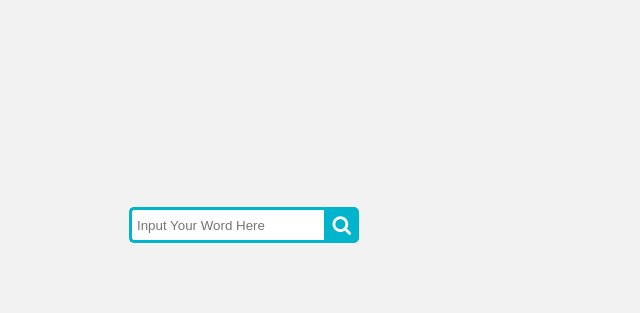
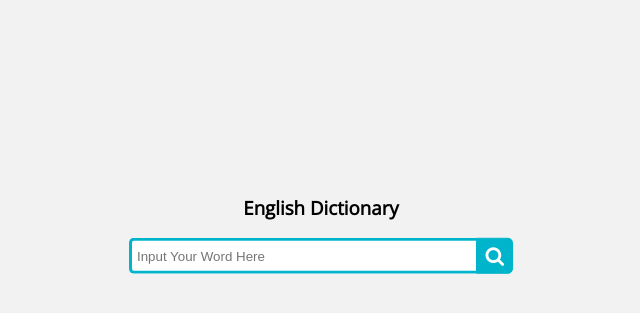
Before and after one commit to mi112/englishdictionary, a Django app: page / in a window 1280 px wide. Shown: the part 175-488 px from the top of the page, without its empty margins (319-959 px from the left). Run offline with Django 3.2, Linux system fonts and the light colour scheme.

Commit message:
second commit

```diff
--- a/templates/index.html
+++ b/templates/index.html
@@ -50,15 +50,23 @@
   top: 50%;
   left: 50%;
   transform: translate(-50%, -50%);
+
+}
+.wrap #title{
+  text-align: center;
 }
 form{
   display: flex;
+  width: 100%;
 }
+
 </style>
 </head>
 <body>
 <div class="wrap">
+  <h3 id="title">English Dictionary</h3>
    <div class="search">
+
      <form action="word">
       <input type="text" name="search" class="searchTerm" placeholder="Input Your Word Here">
       <button type="submit" class="searchButton">
--- a/templates/word.html
+++ b/templates/word.html
@@ -50,14 +50,20 @@
   top: 50%;
   left: 50%;
   transform: translate(-50%, -50%);
+
+}
+.wrap #title{
+  text-align: center;
 }
 form{
   display: flex;
+  width: 100%;
 }
 </style>
 </head>
 <body>
 <div class="wrap">
+  <h3 id="title">English Dictionary</h3>
    <div class="search">
      <form action="word">
       <input type="text" name="search" class="searchTerm" placeholder="Input Your Word Here">
```
